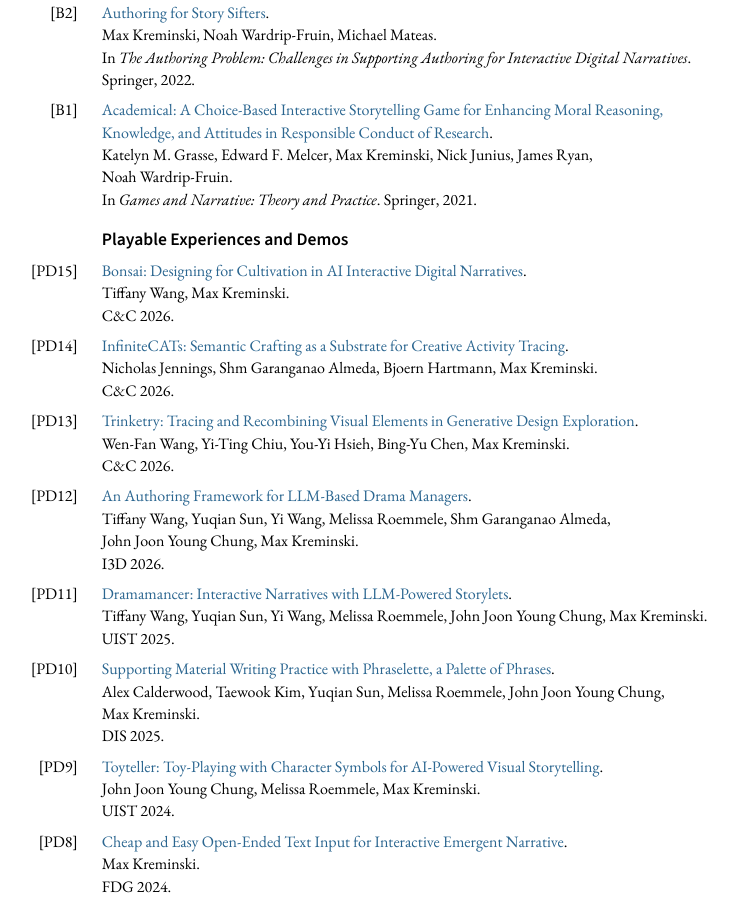
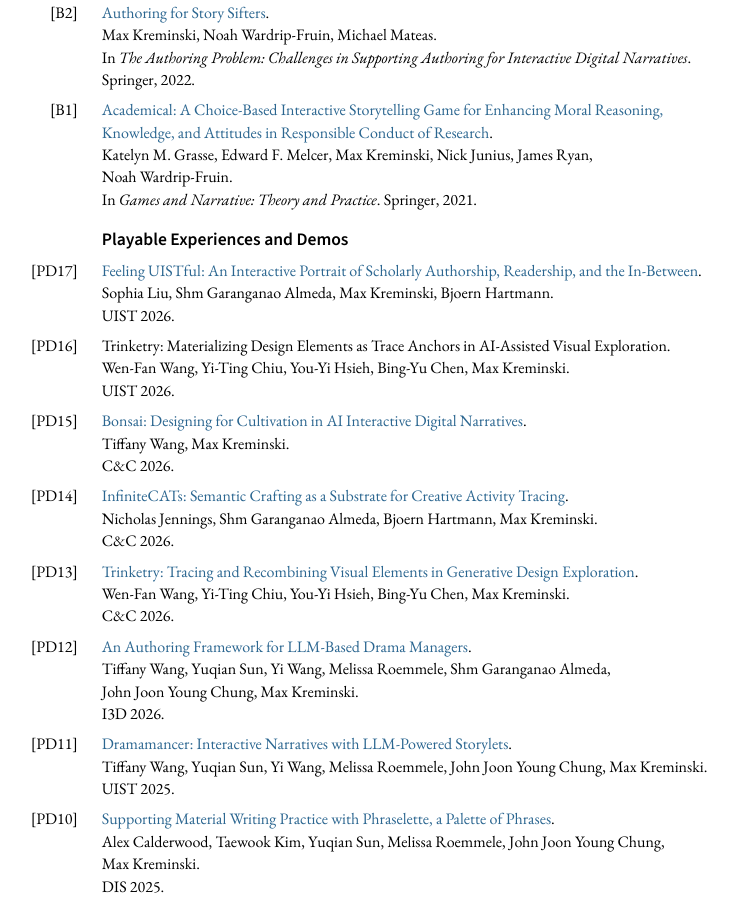
Before and after one commit to mkremins/mkremins.github.io, a Jekyll site: the page built from cv/index.html, in a window 1280 px wide and 900 px high, scrolled down 4968 px. Shown: the whole window, without its empty margins (281-1019 px from the left). Built offline with Jekyll 4.4.1, drawn with Linux system fonts in a browser that asks for light colours.

Commit message:
Add UIST 2026 demos and such

```diff
--- a/_data/publications.json
+++ b/_data/publications.json
@@ -7,6 +7,23 @@
   "venue": "UIST",
   "pubtype": "full",
   "acceptrate": "20.1%",
+},
+{
+  "title": "Feeling UISTful: An Interactive Portrait of Scholarly Authorship, Readership, and the In-Between",
+  "url": "https://arxiv.org/abs/2607.09155",
+  "authors": ["Sophia Liu", "Shm Garanganao Almeda", "Max Kreminski", "Bjoern Hartmann"],
+  "year": "2026",
+  "venue": "UIST",
+  "pubtype": "pe_or_demo",
+},
+{
+  "title": "Trinketry: Materializing Design Elements as Trace Anchors in AI-Assisted Visual Exploration",
+  "url": "",
+  "authors": ["Wen-Fan Wang", "Yi-Ting Chiu", "You-Yi Hsieh", "Bing-Yu Chen", "Max Kreminski"],
+  "year": "2026",
+  "venue": "UIST",
+  "pubtype": "pe_or_demo",
+  "acceptrate": "46.1%",
 },
 {
   "title": "Creative Reading: Scaffolding Reading for Transformation",
```
